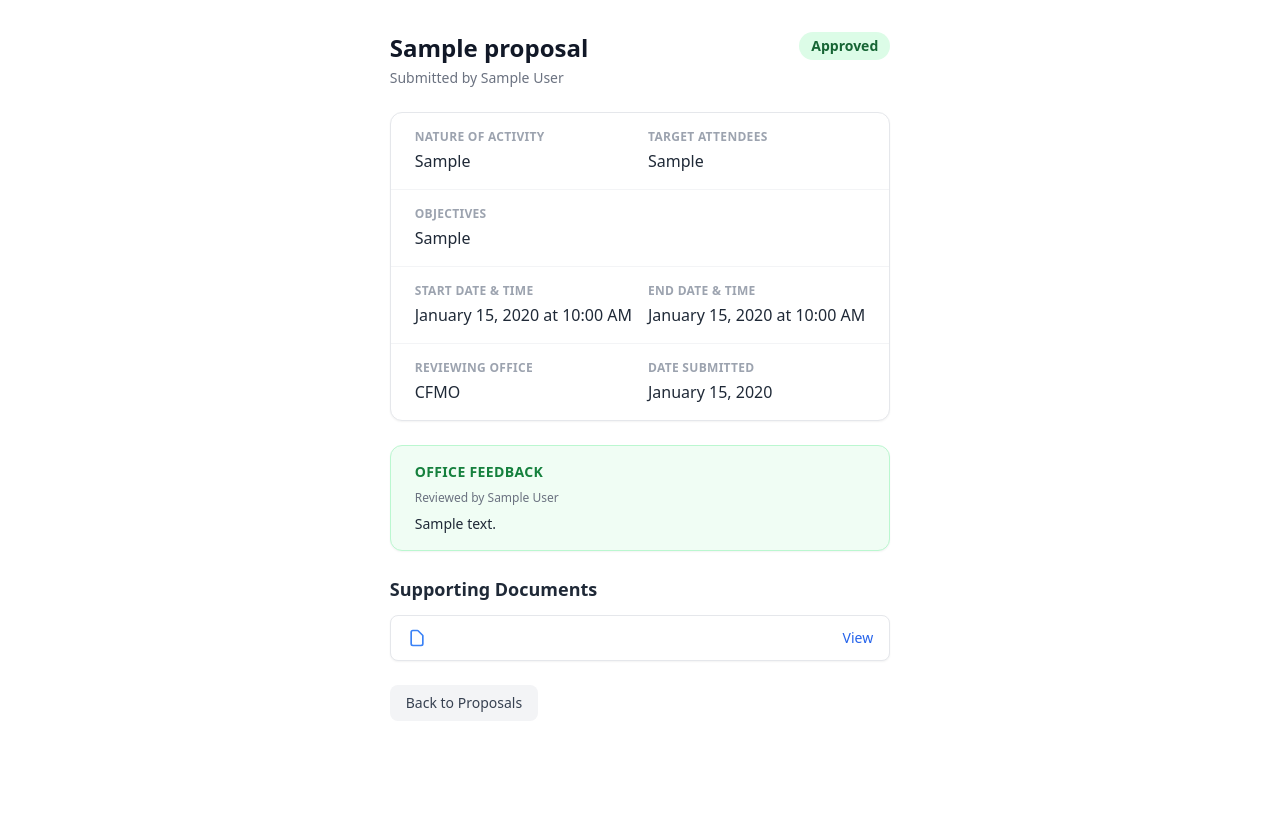
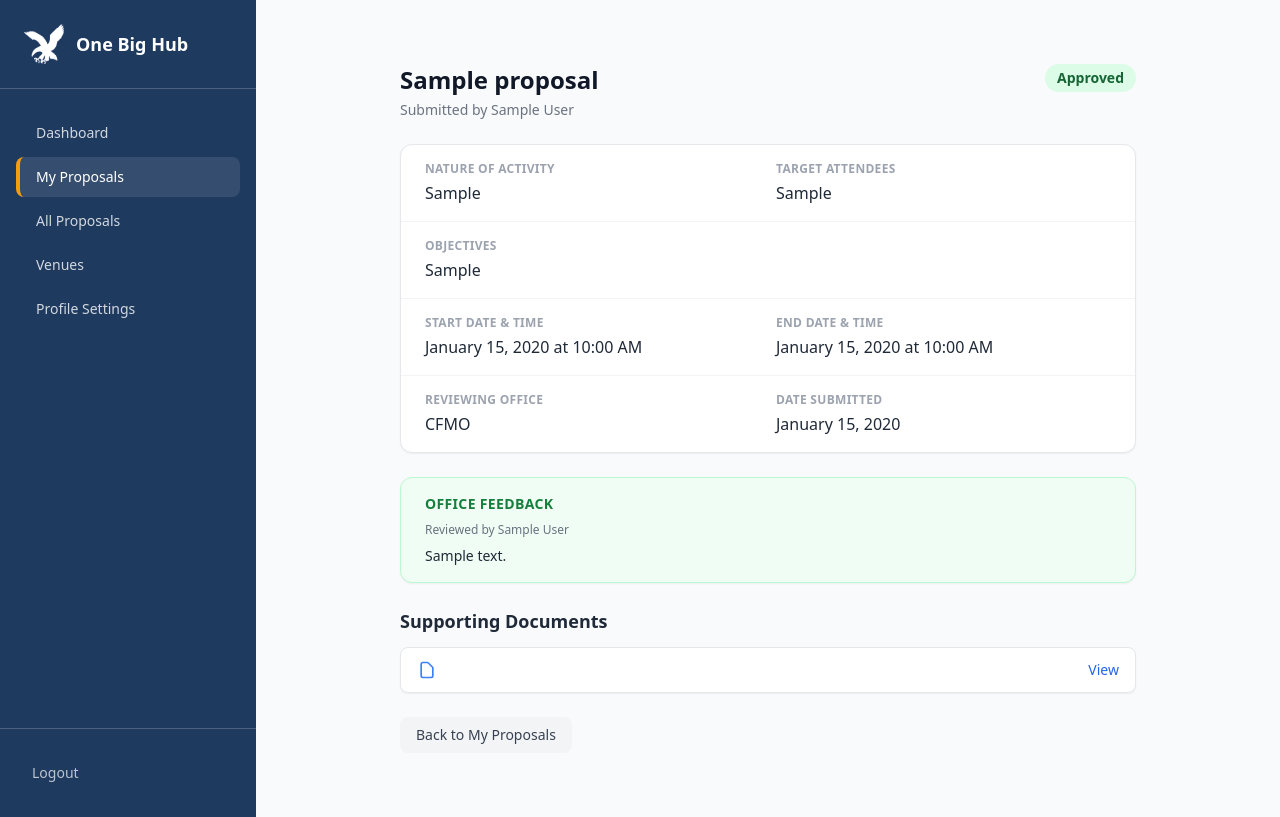
Before and after one commit to Eurie-R/OneBigHub, a Django app: page /proposals/1/ in a window 1280 px wide. Before the commit the page ends 712 px from the top, so only its background shows below. Run offline with Django 5.2, Linux system fonts and the light colour scheme; a user stored in the database is signed in; tables that the repository leaves empty hold one stand-in row (values such as "Sample post"); some libraries are stand-ins or nearby versions.

Commit message:
Updated proposal pages on user's end

```diff
--- a/core/proposals/views.py
+++ b/core/proposals/views.py
@@ -18,7 +18,7 @@ def create_proposal(request):
         return redirect('users:dashboard')
 
     if request.method == 'POST':
-        form = ProposalForm(request.POST)
+        form = ProposalForm(request.POST, request.FILES)
         action = request.POST.get('action') # Either draft or submit
 
         if form.is_valid():
@@ -32,7 +32,10 @@ def create_proposal(request):
             if action == 'submit':
                 if not uploaded_files:
                     messages.error(request, "You must upload at least one supporting document to submit.")
-                    return render(request, 'proposals/create_proposal.html', {'form': form})
+                    return render(request, 'proposals/create_proposal.html', {
+                        'form': form,
+                        'current_page': 'proposals'
+                    })
 
                 proposal.status = Proposal.Status.SUBMITTED
                 messages.success(request, "Proposal submitted successfully for review!")
@@ -51,7 +54,10 @@ def create_proposal(request):
     else:
         form = ProposalForm()
 
-    return render(request, 'proposals/create_proposal.html', {'form': form})
+    return render(request, 'proposals/create_proposal.html', {
+        'form': form,
+        'current_page': 'proposals'
+    })
 
 
 @login_required
@@ -72,7 +78,7 @@ def edit_proposal(request, pk):
         return redirect('proposals:proposal_detail', pk=proposal.pk)
 
     if request.method == 'POST':
-        form = ProposalForm(request.POST, instance=proposal)
+        form = ProposalForm(request.POST, request.FILES, instance=proposal)
         action = request.POST.get('action')
 
         if form.is_valid():
@@ -88,7 +94,11 @@ def edit_proposal(request, pk):
 
                 if not new_files and not has_existing_files:
                     messages.error(request, "You must upload at least one supporting document to submit.")
-                    return render(request, 'proposals/create_proposal.html', {'form': form, 'edit_mode': True})
+                    return render(request, 'proposals/create_proposal.html', {
+                        'form': form,
+                        'edit_mode': True,
+                        'current_page': 'proposals'
+                    })
 
                 proposal.status = Proposal.Status.SUBMITTED
                 messages.success(request, "Proposal submitted successfully for review!")
@@ -107,13 +117,21 @@ def edit_proposal(request, pk):
         # Load the draft data
         form = ProposalForm(instance=proposal)
 
-    return render(request, 'proposals/create_proposal.html', {'form': form, 'edit_mode': True})
+    return render(request, 'proposals/create_proposal.html', {
+        'form': form,
+        'edit_mode': True,
+        'current_page': 'proposals'
+    })
 
 @login_required
 def proposal_detail(request, pk):
     proposal = get_object_or_404(Proposal, pk=pk)
     attachments = Attachment.objects.filter(proposal=proposal)
-    return render(request, 'proposals/proposal_detail.html', {'proposal': proposal, 'attachments': attachments})
+    return render(request, 'proposals/proposal_detail.html', {
+        'proposal': proposal,
+        'attachments': attachments,
+        'current_page': 'proposals'
+    })
 
 
 @login_required
@@ -139,7 +157,10 @@ def proposal_list(request):
         messages.error(request, "Access denied.")
         return redirect('users:dashboard')
 
-    return render(request, 'proposals/proposal_list.html', {'proposals': proposals})
+    return render(request, 'proposals/proposal_list.html', {
+        'proposals': proposals,
+        'current_page': 'proposals',
+    })
 
 
 @login_required
--- a/core/templates/landing.html
+++ b/core/templates/landing.html
@@ -10,10 +10,10 @@
     <header class="bg-white shadow">
         <div class="px-8 py-1 flex items-center justify-between">
             <!-- Left: One Big Hub -->
-            <div class="flex items-center gap-4">
+            <a href="{% url 'users:landing' %}" class="flex items-center gap-4">
                 <img src="{% static 'core/images/school_crest.png' %}" class="w-28">
                 <span class="text-ateneo-blue font-bold text-xl">One Big Hub</span>
-            </div>
+            </a>
 
             <!-- Right: Login/Register -->
             <div class="flex gap-3">
--- a/core/templates/proposals/create_proposal.html
+++ b/core/templates/proposals/create_proposal.html
@@ -1,6 +1,6 @@
-{% extends 'base.html' %}
+{% extends 'sidebar.html' %}
 
-{% block content %}
+{% block app_content %}
 <div class="max-w-4xl mx-auto py-8">
     <h1 class="text-3xl font-bold mb-6 text-gray-800">
         {% if edit_mode %}Edit Proposal Draft{% else %}Create Project Proposal{% endif %}
--- a/core/templates/proposals/proposal_detail.html
+++ b/core/templates/proposals/proposal_detail.html
@@ -1,8 +1,8 @@
-{% extends "base.html" %}
+{% extends "sidebar.html" %}
 
 {% block title %}Proposal – {{ proposal.title|default:"Untitled Draft" }}{% endblock %}
 
-{% block content %}
+{% block app_content %}
 <div class="max-w-3xl mx-auto px-4 py-8">
 
   <!-- Header -->
@@ -185,7 +185,7 @@
     {% endif %}
     <a href="{% url 'proposals:proposal_list' %}"
        class="px-4 py-2 bg-gray-100 text-gray-700 text-sm font-medium rounded-lg hover:bg-gray-200 transition">
-      Back to Proposals
+      Back to My Proposals
     </a>
   </div>
 
--- a/core/templates/proposals/proposal_list.html
+++ b/core/templates/proposals/proposal_list.html
@@ -1,8 +1,8 @@
-{% extends "base.html" %}
+{% extends "sidebar.html" %}
 
 {% block title %}Proposals — One Big Hub{% endblock %}
 
-{% block content %}
+{% block app_content %}
 <div class="max-w-4xl mx-auto px-4 py-8">
 
   <div class="flex items-center justify-between mb-6">
--- /dev/null
+++ b/core/templates/sidebar.html
@@ -0,0 +1,66 @@
+{% extends "base.html" %}
+{% load static %}
+
+{% block content %}
+<div class="min-h-screen flex bg-gray-50">
+
+    <!-- Sidebar -->
+    <aside class="w-64 bg-ateneo-blue min-h-screen flex flex-col">
+        <a href="{% url 'users:landing' %}"
+        class="px-6 py-6 border-b border-white/20 flex items-center gap-3">
+
+            <img src="{% static 'core/images/white_eagle.png' %}" class="w-10 h-10">
+            <span class="text-white font-bold text-lg">One Big Hub</span>
+
+        </a>
+
+        <nav class="flex-1 px-4 py-6 space-y-1">
+            <a href="/dashboard/"
+                class="flex items-center gap-3 px-4 py-2.5 rounded-lg text-sm font-medium transition border-l-4
+                {% if current_page == 'dashboard' %}border-ateneo-gold text-white bg-white/10{% else %}border-transparent text-white/80 hover:bg-white/10 hover:text-white{% endif %}">
+                Dashboard
+            </a>
+            <a href="{% url 'proposals:proposal_list' %}"
+                class="flex items-center gap-3 px-4 py-2.5 rounded-lg text-sm font-medium transition border-l-4
+                {% if current_page == 'proposals' %}border-ateneo-gold text-white bg-white/10{% else %}border-transparent text-white/80 hover:bg-white/10 hover:text-white{% endif %}">
+                {% if user.is_admin_office %}Proposal Queue{% else %}My Proposals{% endif %}
+            </a>
+            {% if user.is_admin_office %}
+            <a href="{% url 'proposals:admin_tracking_dashboard' %}"
+                class="flex items-center gap-3 px-4 py-2.5 rounded-lg text-sm font-medium transition border-l-4
+                {% if current_page == 'tracking' %}border-ateneo-gold text-white bg-white/10{% else %}border-transparent text-white/80 hover:bg-white/10 hover:text-white{% endif %}">
+                Status Tracking
+            </a>
+            {% endif %}
+            <a href="{% url 'proposals:public_proposals' %}"
+                class="flex items-center gap-3 px-4 py-2.5 rounded-lg text-sm font-medium transition border-l-4
+                {% if current_page == 'public' %}border-ateneo-gold text-white bg-white/10{% else %}border-transparent text-white/80 hover:bg-white/10 hover:text-white{% endif %}">
+                All Proposals
+            </a>
+            <a href="/venues/"
+                class="flex items-center gap-3 px-4 py-2.5 rounded-lg text-sm font-medium transition border-l-4 border-transparent text-white/80 hover:bg-white/10 hover:text-white">
+                Venues
+            </a>
+            <a href="/profile/setup/"
+                class="flex items-center gap-3 px-4 py-2.5 rounded-lg text-sm font-medium transition border-l-4
+                {% if current_page == 'profile' %}border-ateneo-gold text-white bg-white/10{% else %}border-transparent text-white/80 hover:bg-white/10 hover:text-white{% endif %}">
+                Profile Settings
+            </a>
+        </nav>
+
+        <div class="px-4 py-6 border-t border-white/20">
+            <button type="button"
+                    class="w-full flex items-center gap-3 px-4 py-2.5 rounded-lg text-white/70 hover:bg-white/10 hover:text-white text-sm transition">
+                Logout
+            </button>
+        </div>
+    </aside>
+
+    <!-- Main content -->
+    <main id="dashboard" class="flex-1 p-8 overflow-y-auto"
+          data-user-is-org="{{ user.is_org|yesno:'true,false' }}">
+        {% block app_content %}{% endblock %}
+    </main>
+
+</div>
+{% endblock %}
```
Also changed, not shown: core/templates/dashboard.html (+15 -63 lines), core/templates/users/login.html (+8 -0 lines), core/templates/users/register.html (+8 -0 lines).
